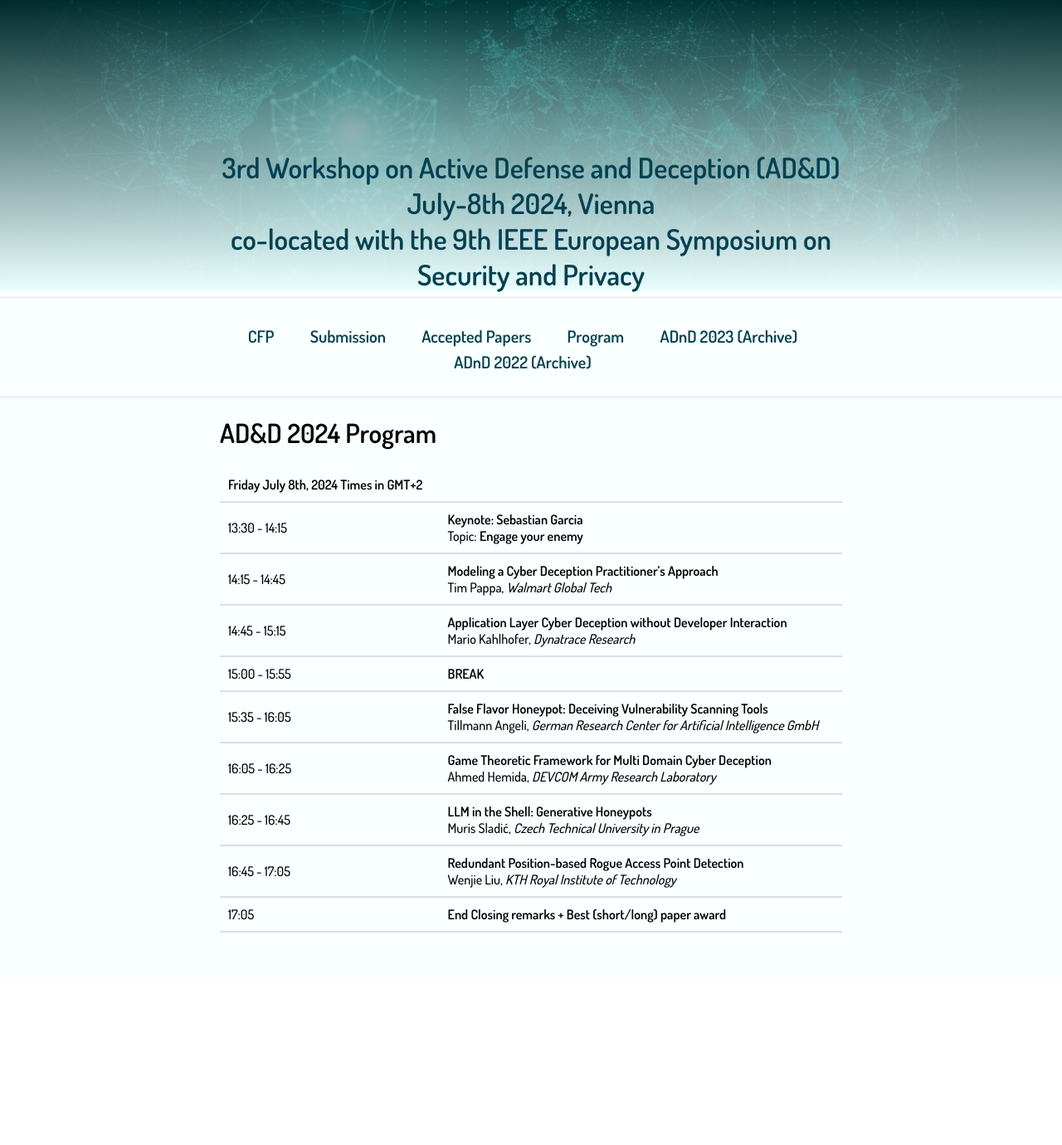
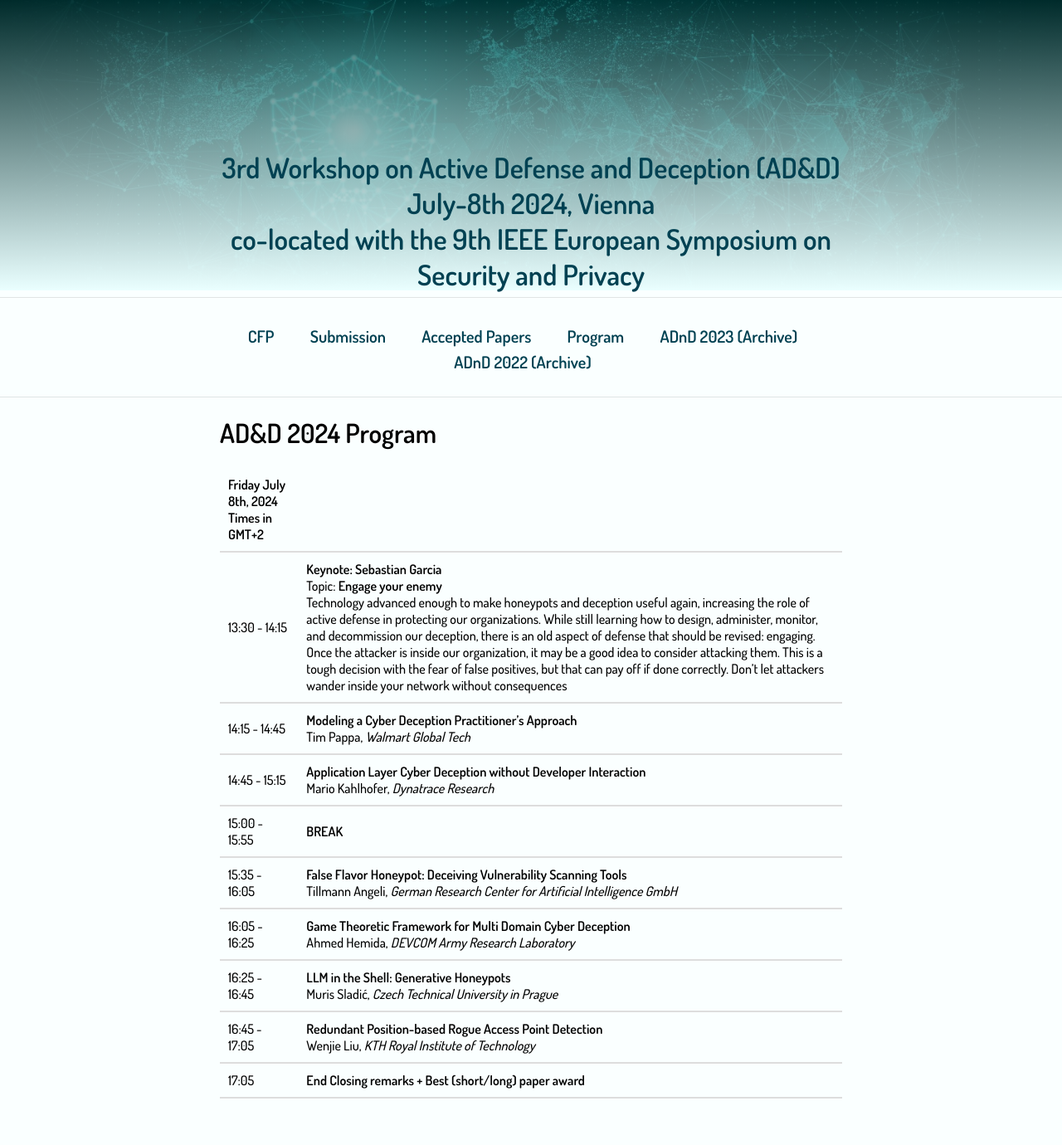
Before and after one commit to BillyPragSec/billypragsec.github.io, a Jekyll site: the page built from program_2024.md, in a window 1280 px wide. Shown: the whole page at 83% size. Built offline with Jekyll 4.4.1, drawn with Linux system fonts in a browser that asks for light colours; before the commit the page ends 1180 px from its top, so only the background shows below that.

Commit message:
keynote abstract
added keynote abstract

```diff
--- a/program_2024.md
+++ b/program_2024.md
@@ -11,7 +11,7 @@ permalink: /program_2024/
 
 | Friday July 8th, 2024 Times in GMT+2  ||
 | ---- | ---- |
-|13:30 - 14:15| **Keynote: Sebastian Garcia** <br> Topic: **Engage your enemy**|
+|13:30 - 14:15| **Keynote: Sebastian Garcia** <br> Topic: **Engage your enemy** <br> Technology advanced enough to make honeypots and deception useful again, increasing the role of active defense in protecting our organizations. While still learning how to design, administer, monitor, and decommission our deception, there is an old aspect of defense that should be revised: engaging. Once the attacker is inside our organization, it may be a good idea to consider attacking them. This is a tough decision with the fear of false positives, but that can pay off if done correctly. Don't let attackers wander inside your network without consequences|
 |14:15 - 14:45| **Modeling a Cyber Deception Practitioner's Approach** <br> Tim Pappa, _Walmart Global Tech_ |
 |14:45 - 15:15| **Application Layer Cyber Deception without Developer Interaction** <br> Mario Kahlhofer, _Dynatrace Research_ |
 |15:00 - 15:55| **BREAK** |
```
